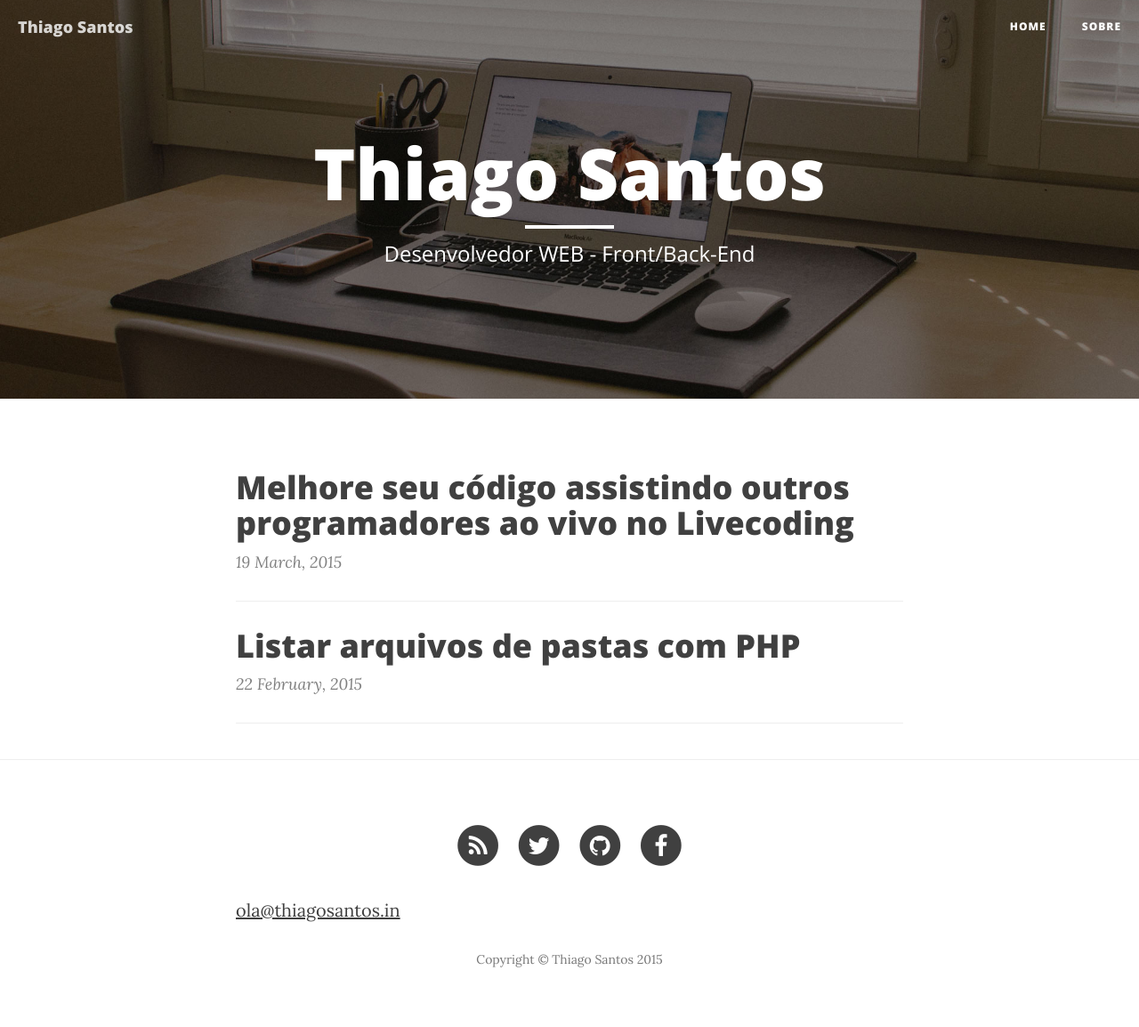
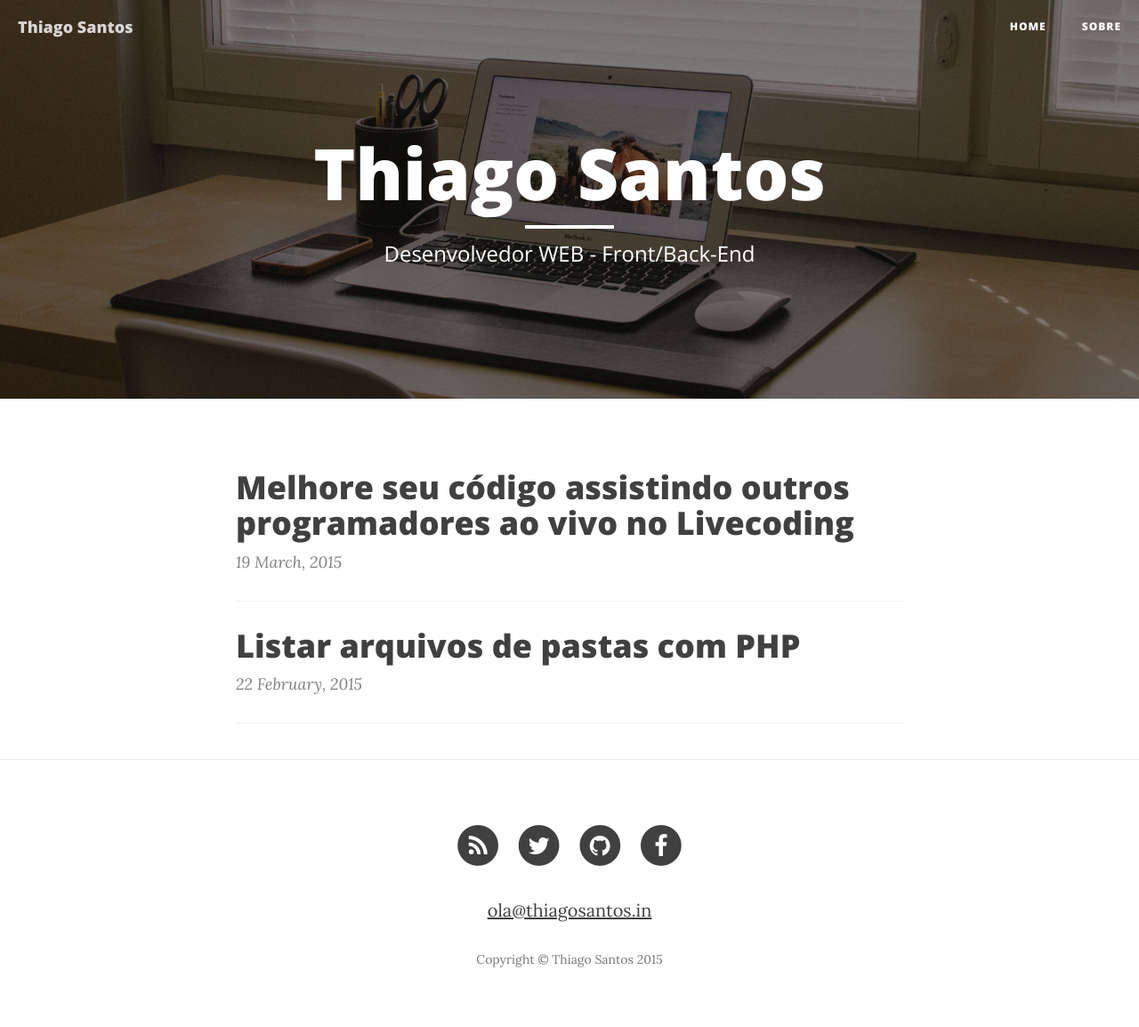
Before and after one commit to thiiisantos/thiiisantos.github.io, a Jekyll site: the page built from index.html, in a window 1280 px wide. Shown: the whole page at 89% size. Built offline with Jekyll 4.4.1, drawn with Linux system fonts in a browser that asks for light colours; nearby versions of some CDN libraries; a script that is not in the unit is left out; the list of posts is cut into pages by our own code.

Commit message:
Add e-mail on footer, and add title and target in social links - 2

```diff
--- a/_includes/footer.html
+++ b/_includes/footer.html
@@ -43,7 +43,7 @@
                     </li>
                     {% endif %}
                 </ul>
-                <p class="text-muted"><a href="mailto:ola@thiagosantos.in" title="Entre em contato comigo">ola@thiagosantos.in</a></p>
+                <p class="text-muted text-center"><a href="mailto:ola@thiagosantos.in" title="Entre em contato comigo">ola@thiagosantos.in</a></p>
                 <p class="copyright text-muted">Copyright &copy; {{ site.title }} {{ site.time | date: '%Y' }}</p>
             </div>
         </div>
```
